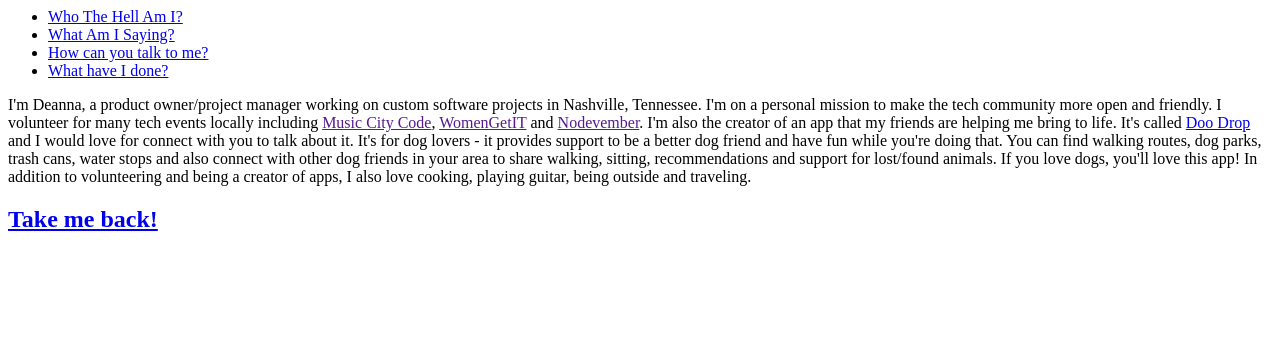
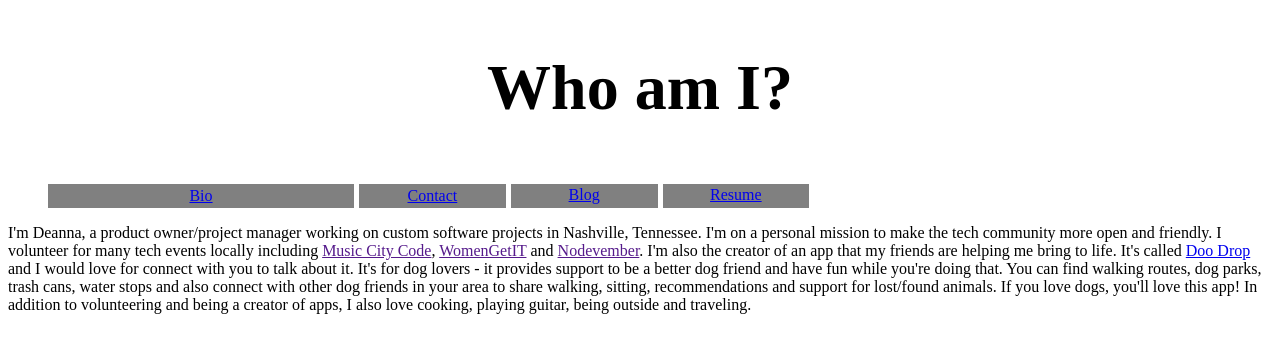
Before and after one commit to Deanna2000/deanna2000.github.io, a plain HTML site: page bio.html in a window 1280 px wide. Drawn offline with Linux system fonts and the light colour scheme.

Commit message:
added nav functionality to all pages

```diff
--- a/bio.html
+++ b/bio.html
@@ -4,14 +4,17 @@
             <link rel="stylesheet" type="text/css" href="styles.css">
         </head>
         <body>
-                <div id="navbar">
-                        <ul>
-                            <li><a href="mystory.html">Who The Hell Am I?</a></li>
-                            <li><a href="blog.html">What Am I Saying?</a></li>
-                            <li><a href="contact.html">How can you talk to me?</a></li>
-                            <li><a href="resume.html">What have I done?</a></li>
-                        </ul>
-                    </div>
+                <!-- <main class="main-global"> -->
+                        <header class="header-global">
+                            <div class="header-global brand">
+                                <h1>Who am I?</h1>
+                            </div>
+                            <nav>
+                            <ul id="nav" class="header-global nav-container">
+                            </ul>
+                            </nav>
+                        </header>
+                <!-- </main> -->
             <article>
                     I'm Deanna, a product owner/project manager working on custom software projects in Nashville, Tennessee.
 
@@ -24,8 +27,7 @@
 
 
             </article>
-
-            <h2><a href="index.html">Take me back!</a></h2>
-
+            <script src="nav-factory.js"></script>
+            <script src="nav-controller.js"></script>
         </body>
     </html>
```
Also changed, not shown: blog.html (+12 -9 lines), contact.html (+23 -1 lines), index.html (+5 -24 lines), resume.html (+21 -1 lines), tresleches.jpg (added), 1 other file.
